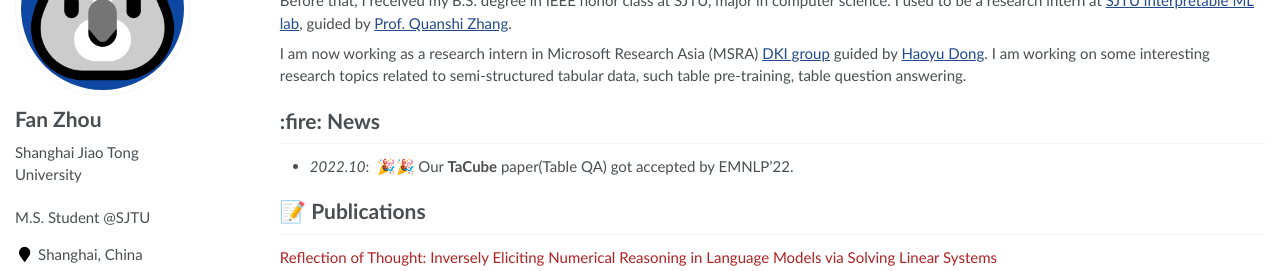
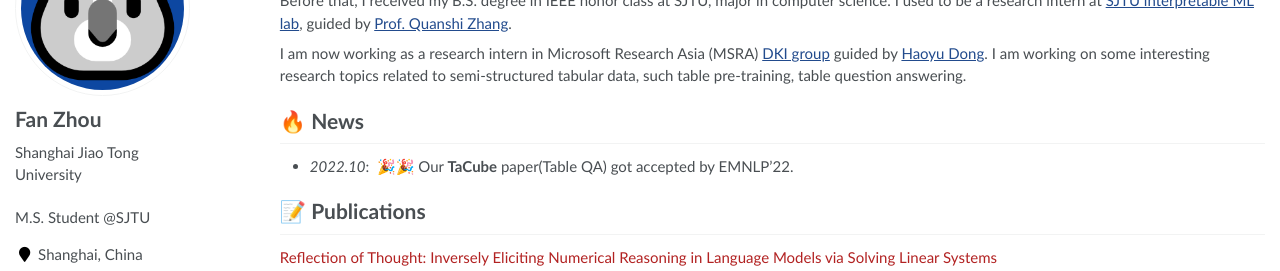
Before and after one commit to koalazf99/koalazf99.github.io, a Jekyll site: the page built from _pages/about.md, in a window 1280 px wide and 1099 px high. Shown: the part 170-441 px from the top of the window. Built offline with Jekyll 4.4.1, drawn with Linux system fonts in a browser that asks for light colours.

Commit message:
tiny fix

```diff
--- a/_pages/about.md
+++ b/_pages/about.md
@@ -9,37 +9,47 @@
 ---
 
 <span class='anchor' id='about-me'></span>
+
 # 🐱‍🚀 Me
 
 I am currently a second-year Master student at [Shanghai Jiao Tong University](https://en.sjtu.edu.cn/), under the supervise of [Prof. Fan Cheng](https://www.cs.sjtu.edu.cn/~chengfan/index.html), major in computer science. Before that, I received my B.S. degree in IEEE honor class at SJTU, major in computer science. I used to be a research intern at [ SJTU interpretable ML lab](https://sjtu-xai-lab.github.io/), guided by [Prof. Quanshi Zhang](qszhang.com).
 
 I am now working as a research intern in Microsoft Research Asia (MSRA) [DKI group](https://www.microsoft.com/en-us/research/group/data-knowledge-intelligence/) guided by [Haoyu Dong](https://www.microsoft.com/en-us/research/people/hadong/). I am working on some interesting research topics related to semi-structured tabular data, such table pre-training, table question answering.
 
-# :fire: News
+# 🔥 News
 - *2022.10*: &nbsp;🎉🎉 Our **TaCube** paper(Table QA) got accepted by EMNLP'22.
 
 # 📝 Publications
 
+<div class='paper-box-text' markdown="1">
 <font color="FireBrick">Reflection of Thought: Inversely Eliciting Numerical Reasoning in Language Models via Solving Linear Systems</font>
 **Fan Zhou\***, Haoyu Dong\*, Qian Liu, Zhoujun Cheng, Shi Han, Dongmei Zhang, (*=equal contribution) \\
 **(2022, Preprint)** |  [📄 <font color="LightSeaGreen">PDF</font>](https://arxiv.org/abs/2210.05075)
+</div>
 
+ <div class='paper-box-text' markdown="1">
 <font color="FireBrick">TaCube: Pre-computing Data Cubes for Answering Numerical-Reasoning Questions over Tabular Data</font>
 **Fan Zhou**, Mengkang Hu, Haoyu Dong, Zhoujun Cheng, Fan Cheng, Shi Han, Dongmei Zhang \\
 **EMNLP 2022** | [📄 <font color="LightSeaGreen">PDF</font>](https://arxiv.org/abs/2205.12682) | [🛠 Code](https://github.com/koalazf99/tacube)
+</div>
 
+<div class='paper-box-text' markdown="1">
 <font color="FireBrick">Table Pre-training: A Survey on Model Architectures, Pretraining Objectives, and Downstream Tasks</font>
 Haoyu Dong, Zhoujun Cheng, Xinyi He, Mengyu Zhou, Anda Zhou, **Fan Zhou**, Ao Liu, Shi Han, Dongmei Zhang \\
 **IJCAI 2022(survey track)** | [📄 <font color="LightSeaGreen">PDF</font>](https://arxiv.org/abs/2201.09745)
+</div>
 
+<div class='paper-box-text' markdown="1">
 <font color="FireBrick">Exploring Image Regions Not Well Encoded by an INN</font>
 Zenan Ling, **Fan Zhou**, Meng Wei, Quanshi Zhang \\
 **AISTATS 2022** | [📄 <font color="LightSeaGreen">PDF</font>](https://proceedings.mlr.press/v151/ling22a.html)
+</div>
 
+<div class='paper-box-text' markdown="1">
 <font color="FireBrick">Quantification and Analysis of Layer-wise and Pixel-wise Information Discarding</font>
 Haotian Ma, Hao Zhang, **Fan Zhou**, Quanshi Zhang \\
 **ICML 2022** | [📄 <font color="LightSeaGreen">PDF</font>](https://proceedings.mlr.press/v162/ma22b/ma22b.pdf) | [🛠 Code](https://github.com/haotianSustc/deepinfo)
-
+</div>
 
 # 🎖 Honors and Awards
 - MSRA Stars of Tomorrow (Award of Excellent Intern), 2022
```
